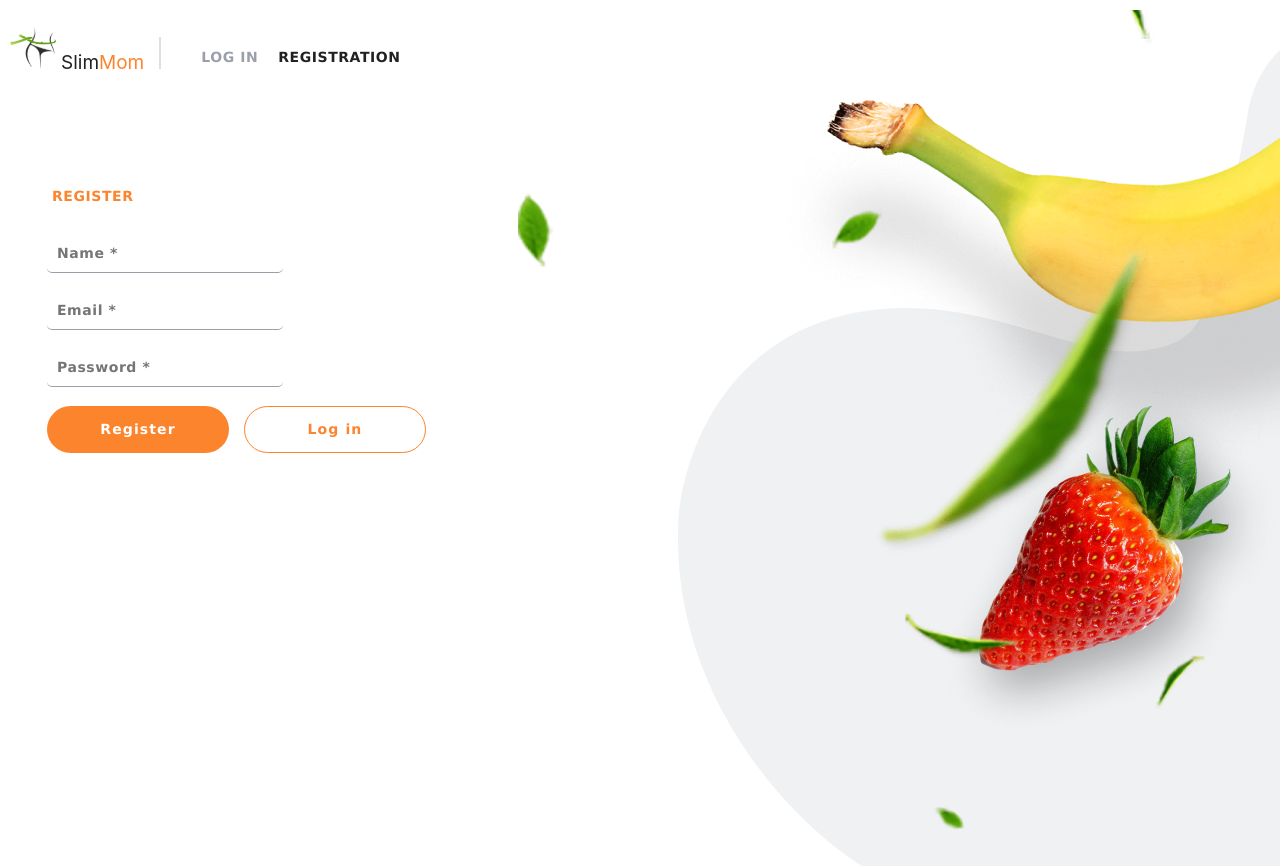
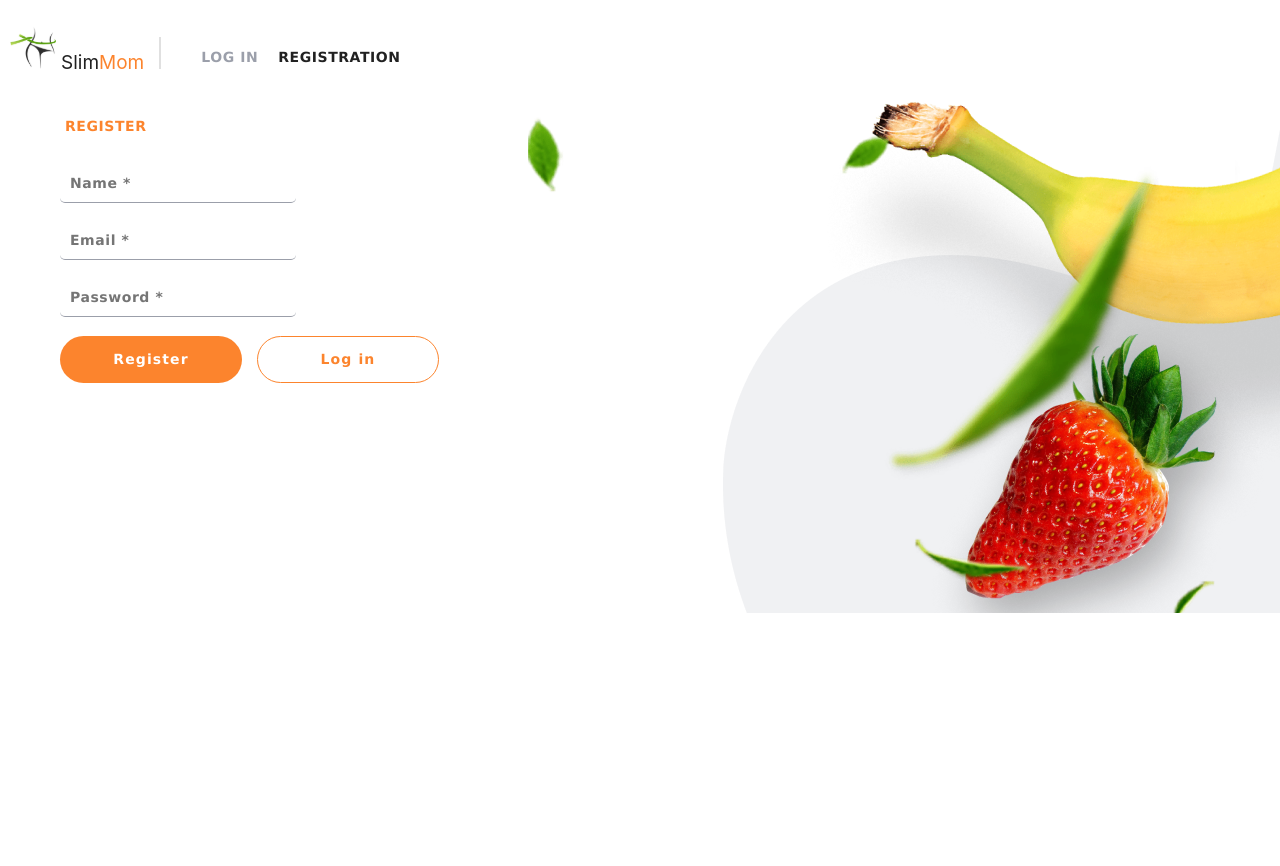
Before and after one commit to CristinaSuciu26/health-app, a React (Create React App) app in the folder frontend/: page /register in a window 1280 px wide. After the commit the page ends 800 px from the top, so only its background shows below. Built offline with nearby package versions, Linux system fonts and the light colour scheme.

Commit message:
update styling

```diff
--- a/frontend/src/components/calorieIntake/DailyCalorieIntake.jsx
+++ b/frontend/src/components/calorieIntake/DailyCalorieIntake.jsx
@@ -5,6 +5,7 @@ import {
   selectConsumedProducts,
   selectSelectedDate,
 } from "../../redux/calorieIntake/calorieIntakeSelectors";
+import styles from "./DailyCalorieIntake.module.css";
 
 const DailyCalorieIntake = ({ calories, dietRecommendations }) => {
   const dispatch = useDispatch();
@@ -40,7 +41,7 @@ const DailyCalorieIntake = ({ calories, dietRecommendations }) => {
     : "0";
 
   return (
-    <div>
+    <div className={styles.summaryContainer}>
       <h2>Summary for {formatDate(selectedDate)}</h2>
       <ul>
         <li>Left: {caloriesLeft ? `${caloriesLeft} kcal` : "0"}</li>
--- a/frontend/src/components/calorieIntake/DailyCalorieIntake.module.css
+++ b/frontend/src/components/calorieIntake/DailyCalorieIntake.module.css
@@ -0,0 +1,14 @@
+.summaryContainer {
+  background-color: var(--color-muted);
+  width: 100%;
+  margin: 0 auto;
+}
+.summaryContainer h2 {
+  font-size: 14px;
+}
+.summaryContainer ul li {
+  font-size: 14px;
+}
+ul {
+  list-style-type: none;
+}
--- a/frontend/src/pages/calculatorPage/CalculatorPage.jsx
+++ b/frontend/src/pages/calculatorPage/CalculatorPage.jsx
@@ -9,10 +9,28 @@ import bananaDesktop from "../../assets/images/banana-desktop.png";
 import strawberry from "../../assets/images/strawberry.png";
 import strawberryDesktop from "../../assets/images/strawberry-desktop.png";
 import DailyCaloriesForm from "../../components/caloriesForm/DailyCaloriesForm";
+import { useSelector } from "react-redux";
+import { selectIsLoggedIn } from "../../redux/auth/authSelectors";
 
 const CalculatorPage = () => {
+  const isLoggedIn = useSelector(selectIsLoggedIn);
+
   return (
     <div>
+      {isLoggedIn ? (
+        <>
+          <DailyCaloriesForm />
+          <div className={styles.LoggedInImg}>
+            <img className={styles.leafsImg} src={leafs} alt="leafs" />
+            <img
+              className={styles.leafsDesktopImg}
+              src={leafsDesktop}
+              alt="leafs"
+            />
+          </div>
+        </>
+      ) : (
+        <>
           <DailyCaloriesForm />
           <div className={styles.imagesContainer}>
             <img className={styles.leafsImg} src={leafs} alt="leafs" />
@@ -44,6 +62,8 @@ const CalculatorPage = () => {
               alt="strawberry"
             />
           </div>
+        </>
+      )}
     </div>
   );
 };
--- a/frontend/src/pages/loginPage/LoginPage.module.css
+++ b/frontend/src/pages/loginPage/LoginPage.module.css
@@ -9,48 +9,63 @@
   display: none;
 }
 
+.imagesContainer {
+  max-width: 100%;
+  margin: 0 auto;
+  display: flex;
+  position: relative;
+}
+.loginContainer {
+  width: 100%;
+  max-width: 380px;
+  box-sizing: border-box;
+  margin: 0 auto;
+}
 @media screen and (min-width: 768px) {
   .loginContainer {
-    width: 768px;
-    display: flex;
-    flex-direction: column;
-    align-content: flex-start;
-    padding-left: 27px;
-    flex-wrap: wrap;
+    max-width: 768px;
   }
-
+  .imagesContainer {
+    min-height: 500px;
+  }
   .leafsImg {
     position: absolute;
-    top: 380px;
-    right: 80px;
+    top: -207px;
+    right: 90px;
     display: block;
     z-index: 1;
   }
 
   .layerImg {
     position: absolute;
-    top: 348px;
+    top: -175px;
     right: 0px;
     display: block;
   }
 
   .bananaImg {
     position: absolute;
-    top: 482px;
+    top: -45px;
     right: 0px;
     display: block;
   }
 
   .strawberryImg {
     position: absolute;
-    top: 455px;
+    top: -59px;
     right: 0px;
     display: block;
   }
 }
 @media screen and (min-width: 1280px) {
   .loginContainer {
-    margin-top: 70px;
+    max-width: 1200px;
+  }
+  .imagesContainer {
+    max-width: 1200px;
+    margin: 0 auto;
+    justify-content: center;
+    min-height: 290px;
   }
   .layerImg,
   .bananaImg,
@@ -58,15 +73,10 @@
   .leafsImg {
     display: none;
   }
-  .imagesContainer {
-    width: 100%;
-    display: flex;
-    flex-direction: column;
-    align-items: flex-start;
-  }
+
   .leafsDesktopImg {
-    right: 50px;
-    top: 10px;
+    right: 0px;
+    top: -401px;
     display: block;
     position: absolute;
     z-index: 1;
@@ -74,22 +84,22 @@
 
   .layerDesktopImg {
     position: absolute;
-    top: 50px;
-    right: 0px;
+    top: -339px;
+    right: -85px;
     display: block;
   }
 
   .bananaDesktopImg {
     display: block;
     position: absolute;
-    top: 15px;
-    right: 0px;
+    top: -319px;
+    right: -85px;
   }
 
   .strawberryDesktopImg {
     display: block;
     position: absolute;
-    right: 0px;
-    top: 369px;
+    right: -26px;
+    top: -39px;
   }
 }
--- a/frontend/src/pages/registerPage/RegisterPage.module.css
+++ b/frontend/src/pages/registerPage/RegisterPage.module.css
@@ -8,47 +8,64 @@
 .strawberryDesktopImg {
   display: none;
 }
+
+.imagesContainer {
+  max-width: 100%;
+  margin: 0 auto;
+  display: flex;
+  position: relative;
+}
+.registerContainer {
+  width: 100%;
+  max-width: 380px;
+  box-sizing: border-box;
+  margin: 0 auto;
+}
 @media screen and (min-width: 768px) {
   .registerContainer {
-    width: 768px;
-    display: flex;
-    flex-direction: column;
-    align-content: flex-start;
-    padding-left: 27px;
-    flex-wrap: wrap;
+    max-width: 768px;
+  }
+  .imagesContainer {
+    min-height: 500px;
   }
   .leafsImg {
     position: absolute;
-    top: 380px;
-    right: 80px;
+    top: -207px;
+    right: 90px;
     display: block;
     z-index: 1;
   }
 
   .layerImg {
     position: absolute;
-    top: 348px;
+    top: -175px;
     right: 0px;
     display: block;
   }
 
   .bananaImg {
     position: absolute;
-    top: 482px;
+    top: -45px;
     right: 0px;
     display: block;
   }
 
   .strawberryImg {
     position: absolute;
-    top: 455px;
+    top: -59px;
     right: 0px;
     display: block;
   }
 }
 @media screen and (min-width: 1280px) {
   .registerContainer {
-    margin-top: 70px;
+    max-width: 1200px;
+  }
+  .imagesContainer {
+    max-width: 1200px;
+    margin: 0 auto;
+    justify-content: center;
+    min-height: 210px;
   }
   .layerImg,
   .bananaImg,
@@ -56,15 +73,10 @@
   .leafsImg {
     display: none;
   }
-  .imagesContainer {
-    width: 100%;
-    display: flex;
-    flex-direction: column;
-    align-items: flex-start;
-  }
+
   .leafsDesktopImg {
-    right: 50px;
-    top: 10px;
+    right: 0px;
+    top: -468px;
     display: block;
     position: absolute;
     z-index: 1;
@@ -72,22 +84,22 @@
 
   .layerDesktopImg {
     position: absolute;
-    top: 50px;
-    right: 0px;
+    top: -406px;
+    right: -85px;
     display: block;
   }
 
   .bananaDesktopImg {
     display: block;
     position: absolute;
-    top: 15px;
-    right: 0px;
+    top: -386px;
+    right: -85px;
   }
 
   .strawberryDesktopImg {
     display: block;
     position: absolute;
-    right: 0px;
-    top: 369px;
+    right: -26px;
+    top: -106px;
   }
 }
```
Also changed, not shown: frontend/src/components/addProductForm/DiaryAddProductForm.jsx (line endings or trailing spaces). Lines whose indentation alone changed are shown as unchanged.
